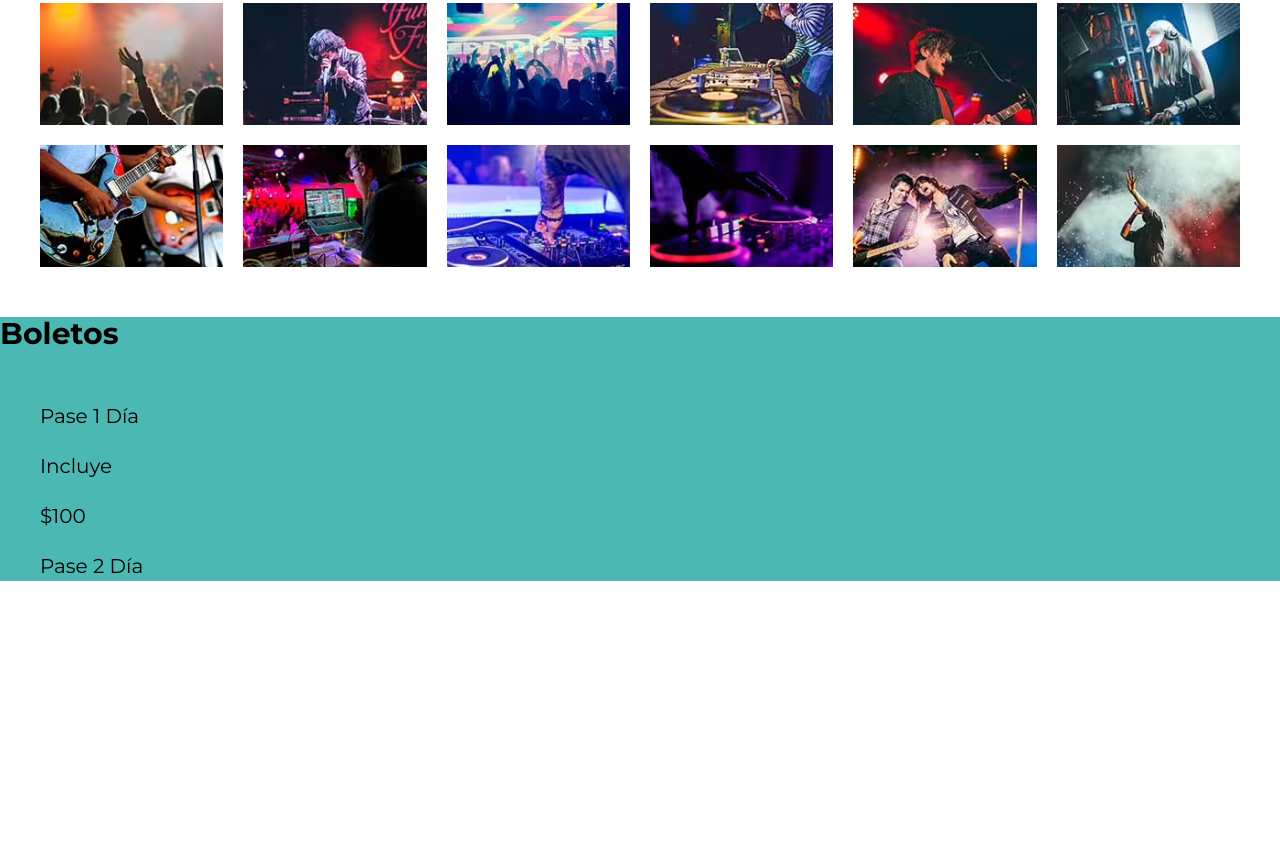
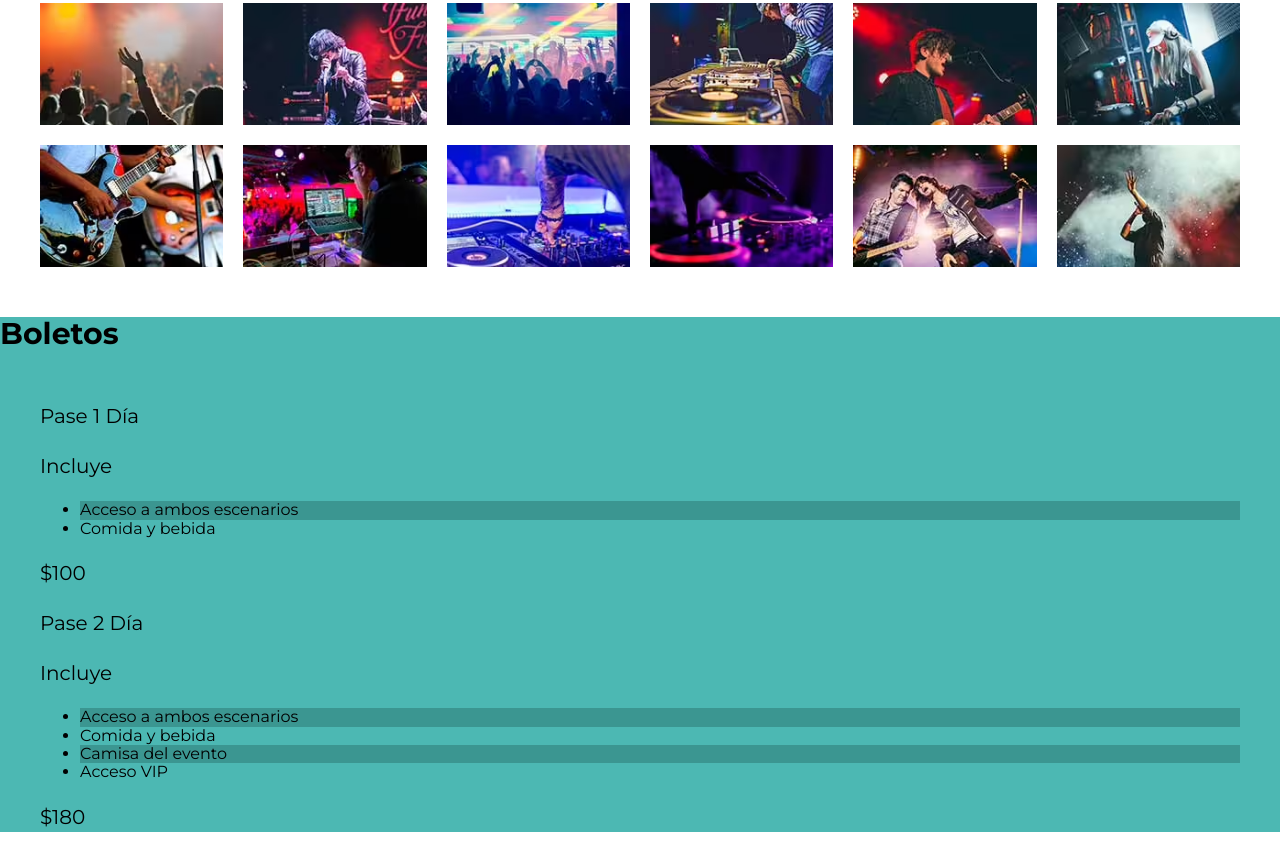
Before and after one commit to alexabadp/FestivalMusica_inicio, a website: page index.html in a window 1280 px wide. Shown: the part 3016-3868 px from the top of the page. Before the commit the page ends 3617 px from the top, so only its background shows below. Drawn offline with Linux system fonts and the light colour scheme.

Commit message:
seccion boletos estilos

```diff
--- a/index.html
+++ b/index.html
@@ -150,13 +150,32 @@
           <header class="pase-header">
             <p>Incluye</p>
           </header>
-          <div class="pase-body"></div>
+          <div class="pase-body">
+            <ul>
+              <li>Acceso a ambos escenarios</li>
+              <li>Comida y bebida</li>
+            </ul>
+          </div>
           <footer class="pase-footer">
             <p>$100</p>
           </footer>
         </div>
         <div class="premiun pase">
           <p>Pase 2 Día</p>
+          <header class="pase-header">
+            <p>Incluye</p>
+          </header>
+          <div class="pase-body">
+            <ul>
+              <li>Acceso a ambos escenarios</li>
+              <li>Comida y bebida</li>
+              <li>Camisa del evento</li>
+              <li>Acceso VIP</li>
+            </ul>
+          </div>
+          <footer class="pase-footer">
+            <p>$180</p>
+          </footer>
         </div>
       </div>
     </section>
```
